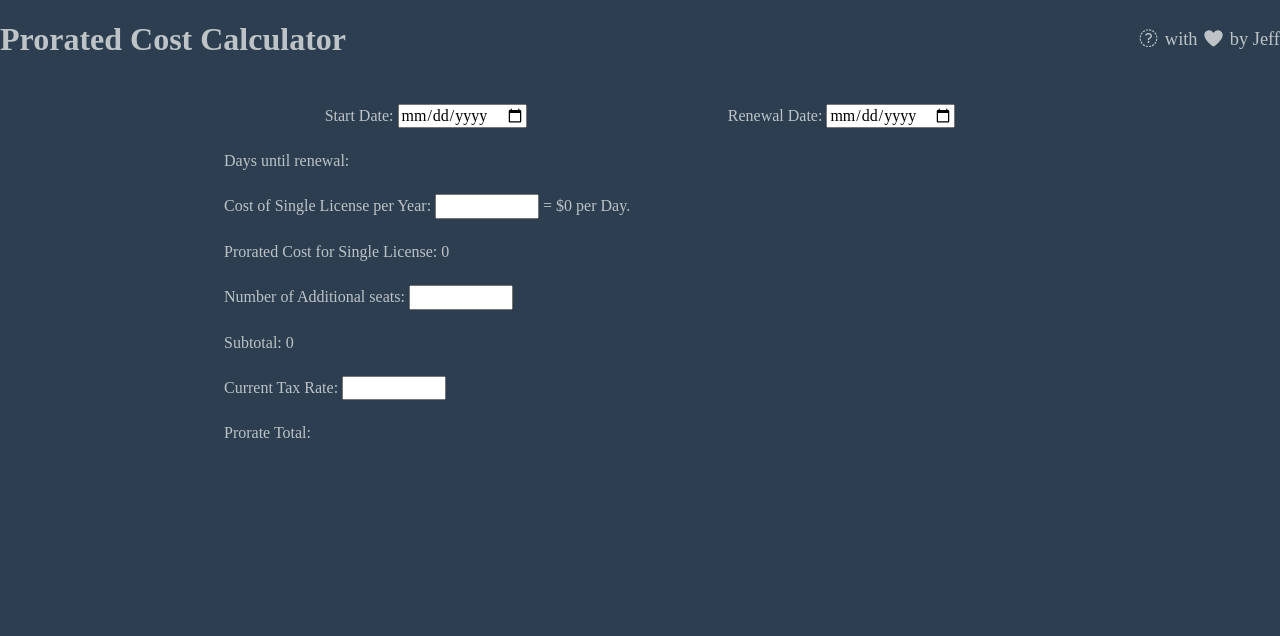
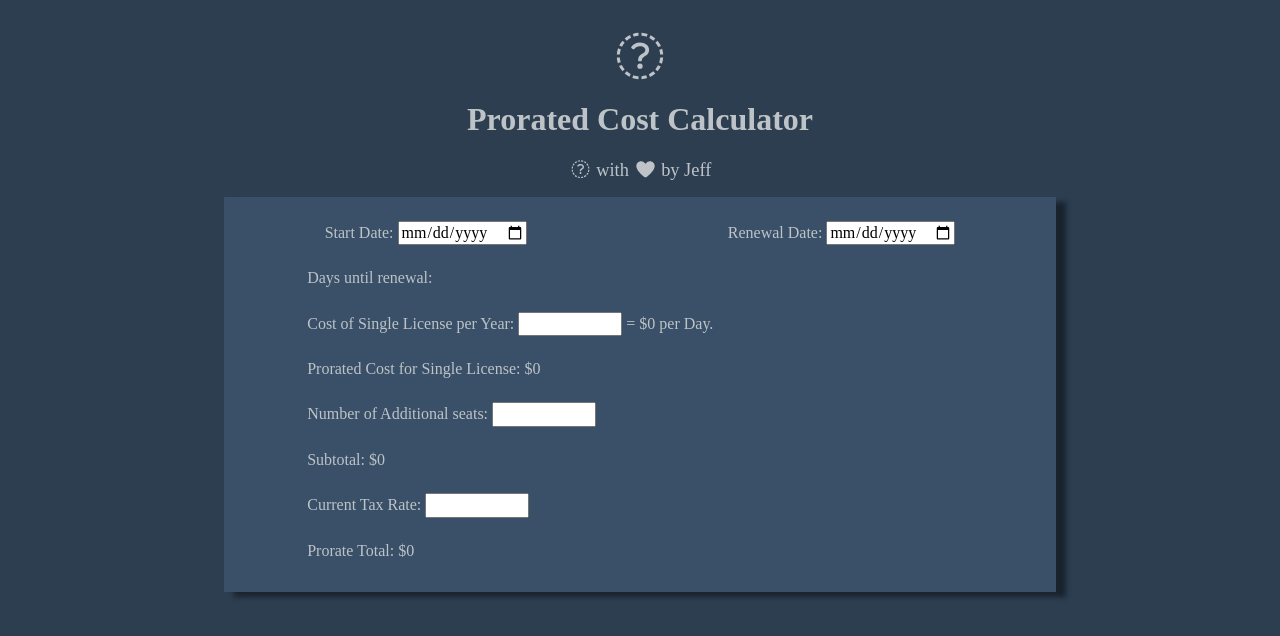
Before and after one commit to jeffinnes/prorate-cost-calculator, a website: page index.html in a window 1280 px wide. Drawn offline with Linux system fonts and the light colour scheme.

Commit message:
Improved formating and visual layout

```diff
--- a/css/main.css
+++ b/css/main.css
@@ -3,14 +3,13 @@ html {
   color: rgba(189, 195, 199,1.0);
 }
 
-header {
-  width: 100%;
-  justify-content: space-between;
-  align-items: center;
-  /*padding: 0 .5rem;*/
+div.title-box {
+  margin: auto;
+  text-align: center;
+  margin: 2rem 0 1rem 0;
 }
 
-header span.cute-bs {
+div.title-box span.cute-bs {
   font-size: 1.15rem;
 }
 
@@ -18,17 +17,26 @@ header span.cute-bs {
   width: 65%;
   margin: auto;
   padding-bottom: 2rem;
+  background-color: rgb(57, 80, 104);
+  box-shadow: 10px 5px 5px rgb(25, 35, 46);
 }
 
 .flex-box {
   display: flex;
 }
 
-.row {
+.row,
+.date-pickers {
   padding-top: 1.5rem;
 }
 
-.dates {
+.row {
+  width: 80%;
+  margin: 0 auto;
+}
+
+
+.date-pickers {
   justify-content: space-around;
 }
 
--- a/index.html
+++ b/index.html
@@ -10,14 +10,16 @@
 </head>
 
 <body>
-  <header class="flex-box">
+
+  <div class="title-box">
+    <i class="far fa-calculator fa-3x"></i>
     <h1>Prorated Cost Calculator</h1>
     <span class="cute-bs"><i class="far fa-code"></i> with <i class="fas fa-heart"></i> by Jeff</span>
-  </header>
+  </div>
 
   <div class="main">
 
-    <div class="dates flex-box row">
+    <div class="date-pickers flex-box">
       <div>
         <label for="start-date">Start Date:</label>
         <input type="date" id="start-date">
@@ -40,7 +42,7 @@
     </div>
 
     <div class="row">
-      <span>Prorated Cost for Single License: <span id="prorate-single">0</span></span>
+      <span>Prorated Cost for Single License: $<span id="prorate-single">0</span></span>
     </div>
 
     <div class="row">
@@ -49,7 +51,7 @@
     </div>
 
     <div class="row">
-      <span>Subtotal: <span id="subtotal">0</span></span>
+      <span>Subtotal: $<span id="subtotal">0</span></span>
 
     </div>
 
@@ -59,7 +61,7 @@
     </div>
 
     <div class="row">
-      <span>Prorate Total: <span id="total"></span></span>
+      <span>Prorate Total: $<span id="total">0</span></span>
     </div>
 
   </div>
```
